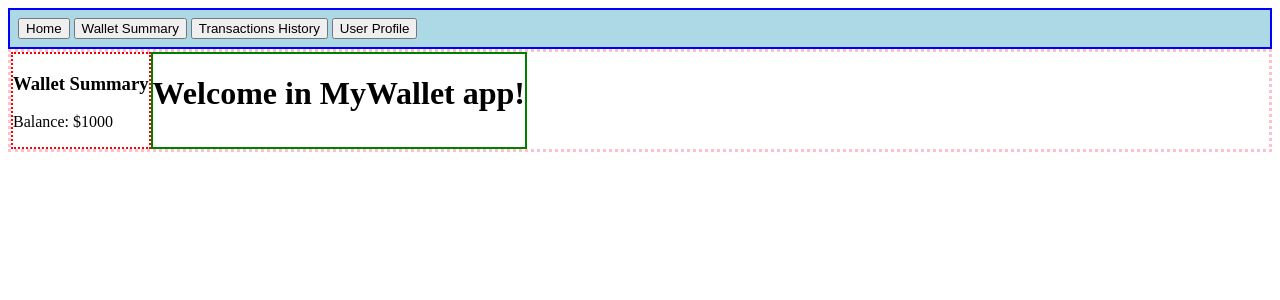
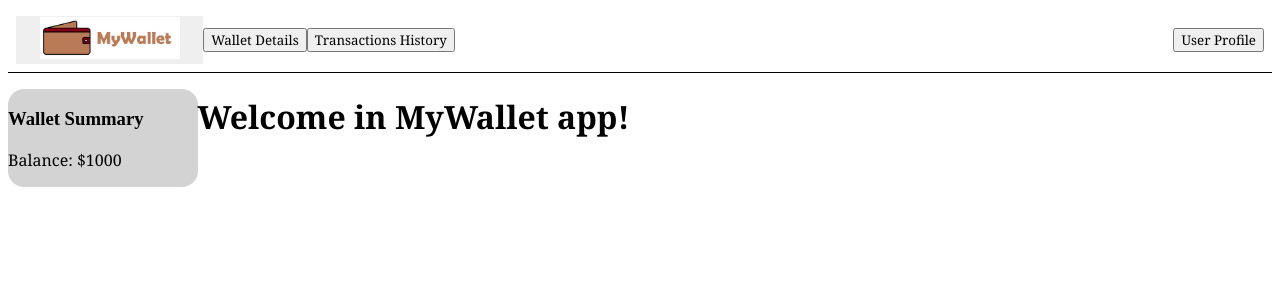
Before and after one commit to Wojtazooo/AiTSI_MyWallet, a Flask app: page / in a window 1280 px wide. Shown: the top 300 px of the page. Run offline with Flask 3, Linux system fonts and the light colour scheme.

Commit message:
add basic styles

```diff
--- a/main.py
+++ b/main.py
@@ -1,4 +1,4 @@
-from flask import Flask, render_template
+from flask import Flask, render_template, jsonify
 
 app = Flask(__name__)
 
@@ -10,9 +10,9 @@ def WelcomePage():
 def TranactionsPage():
     return render_template('transactions-page/transactions.html')
 
-@app.route("/wallet-summary")
+@app.route("/wallet-details")
 def WalletSummaryPage():
-    return render_template('wallet-summary-page/wallet-summary.html')
+    return render_template('wallet-details-page/wallet-details.html')
 
 @app.route("/user-profile")
 def UserProfilePage():
--- a/static/index.css
+++ b/static/index.css
@@ -1,20 +1,60 @@
+button,
+a,
+p,
+h1,
+h2 {
+  font-family: Georgia, "Times New Roman", Times, serif;
+}
+
 #navigation-panel {
   position: sticky;
-  border: 2px blue solid;
+  border-bottom: 1px black solid;
   padding: 0.5rem;
-  background-color: lightblue;
+  background-color: white;
   top: 0;
+  display: flex;
+
+  #home-nav {
+    display: flex;
+    justify-content: left;
+    align-items: center;
+    flex: 15;
+
+    button {
+      border: 0px;
+    }
+
+    #my-wallet-home-image {
+      width: 80%;
+    }
+  }
+
+  #actions-nav {
+    display: flex;
+    align-items: center;
+    flex: 75;
+  }
+
+  #profile-nav {
+    display: flex;
+    justify-content: flex-end;
+    align-items: center;
+    flex: 10;
+  }
 }
 
 #application-content {
-  border: 3px pink dotted;
   display: flex;
 
   #summary-panel {
-    border: 2px red dotted;
+    flex: 15;
+    background-color: lightgray;
+    margin-top: 1rem;
+    border-radius: 1rem;
   }
 
   #main-content {
-    border: 2px green solid;
+    flex: 85;
+    width: 100%;
   }
 }
--- a/templates/index.html
+++ b/templates/index.html
@@ -11,10 +11,24 @@
   </head>
   <body>
     <div id="navigation-panel">
-      <a href="/"><button>Home</button></a>
-      <a href="/wallet-summary"><button>Wallet Summary</button></a>
-      <a href="/transactions"><button>Transactions History</button></a>
-      <a href="/user-profile"><button>User Profile</button></a>
+      <div id="home-nav">
+        <a href="/"
+          ><button>
+            <img
+              id="my-wallet-home-image"
+              src="{{ url_for('static', filename='walletHome.bmp') }}"
+            /></button
+        ></a>
+      </div>
+
+      <div id="actions-nav">
+        <a href="/wallet-details"><button>Wallet Details</button></a>
+        <a href="/transactions"><button>Transactions History</button></a>
+      </div>
+
+      <div id="profile-nav">
+        <a href="/user-profile"><button>User Profile</button></a>
+      </div>
     </div>
 
     <div id="application-content">
@@ -24,7 +38,6 @@
         <p>Balance: $1000</p>
         <!-- You can display other wallet summary information here -->
       </div>
-
       <div id="main-content">{% block content %}{% endblock %}</div>
     </div>
   </body>
--- a/templates/wallet-summary-page/wallet-summary.html
+++ b/templates/wallet-details-page/wallet-details.html
@@ -1,9 +1,9 @@
 {% extends "index.html" %} {% block title %}Transactions history{% endblock %}
 {% block content %}
 
-<div id="wallet-summary">
+<div id="wallet-details">
   <!-- Your page-specific content goes here -->
-  <h1>Wallet summary TODO...</h1>
+  <h1>Wallet details TODO...</h1>
   <!-- Add profile content -->
 
   <p>
```
Also changed, not shown: static/walletHome.bmp (added).
